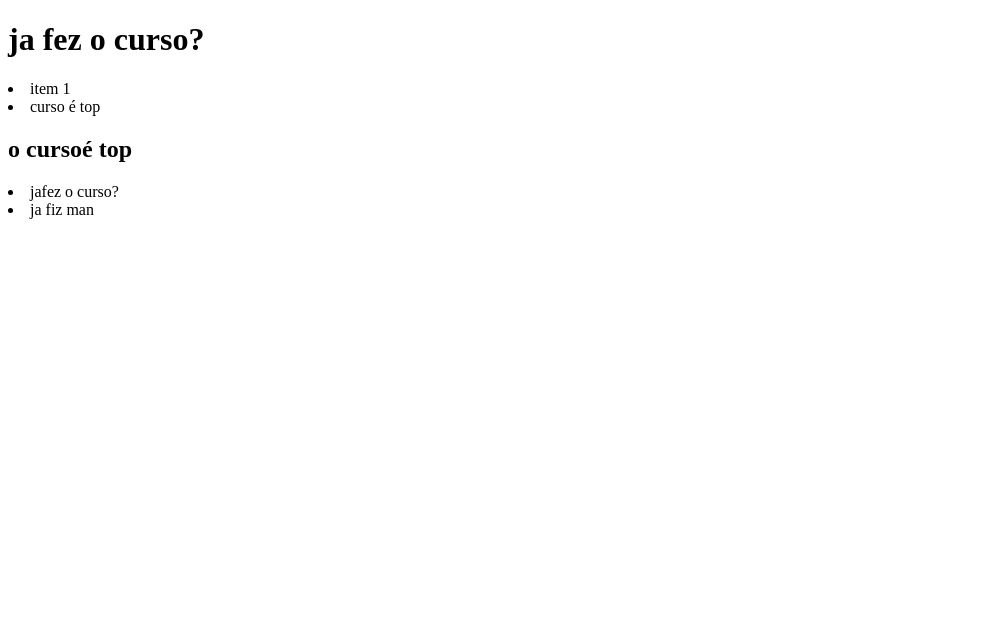
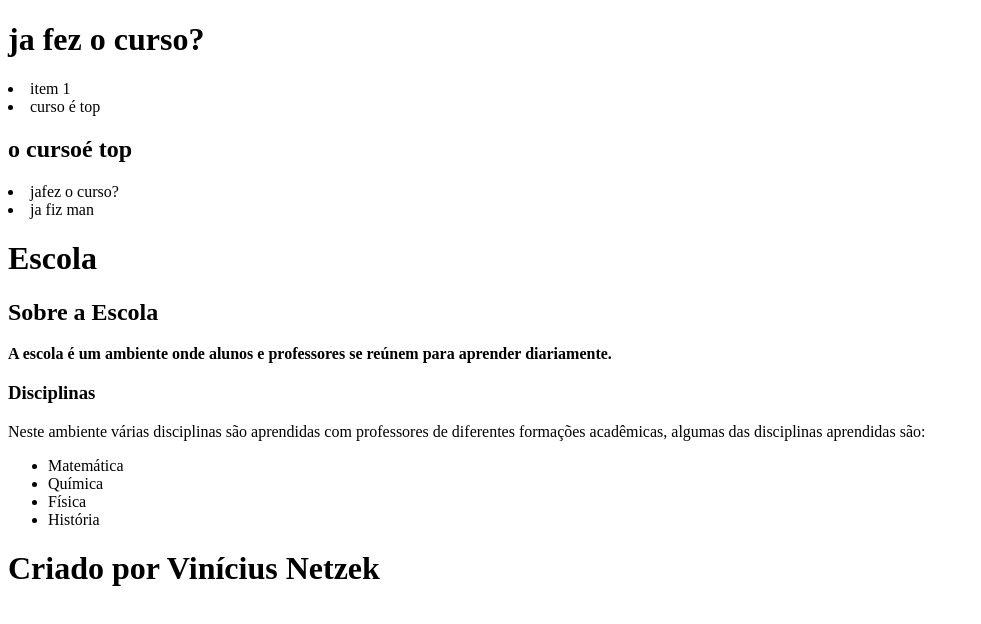
Before and after one commit to Pedroodpes/projeto-segundo-ano-b-, a plain HTML site: page index.html in a window 1280 px wide. Shown: the whole page, without its empty margins (0-981 px from the left). Drawn offline with Linux system fonts and the light colour scheme.

Commit message:
Add files via upload

```diff
--- a/index.html
+++ b/index.html
@@ -18,3 +18,37 @@
 
 </body>
 </html>
+
+<!DOCTYPE html>
+<html lang-"'en">
+<head>
+  <meta charset-"UTF-8">
+  <meta name="viewport" content-"width=device-width, initial-scale=1.0">
+   <title>Escola</title>
+    <link rel="stylesheet" href-"style.css">
+ </head>
+ <body>
+
+    <header class="cabecalho-geral">
+        <h1 class="titulo-cabecalho">Escola</h1>
+</header>
+
+<section class="secao">
+
+<h1 class="tit-1-secao"> Sobre a Escola</h1>
+<p class="p-tit-1"><b>A escola é um ambiente onde alunos e professores se reúnem para aprender diariamente. </b></p>
+<h3 class="tit-2-secao">Disciplinas </h3>
+<p class="p-tit-2">Neste ambiente várias disciplinas são aprendidas com professores de diferentes formações acadêmicas, algumas das disciplinas aprendidas são:</p> <ul class="lista-secao">
+<li class="item-1">Matemática</li>
+<li class="item-2"> Química</li>
+<li class="item-3">Física</li>
+<li class="item-4"> História</li>
+</ul>
+</section>
+
+<footer class="rodape">
+<h1> Criado por Vinícius Netzek</h1>
+</footer>
+
+</body>
+</html>
```
